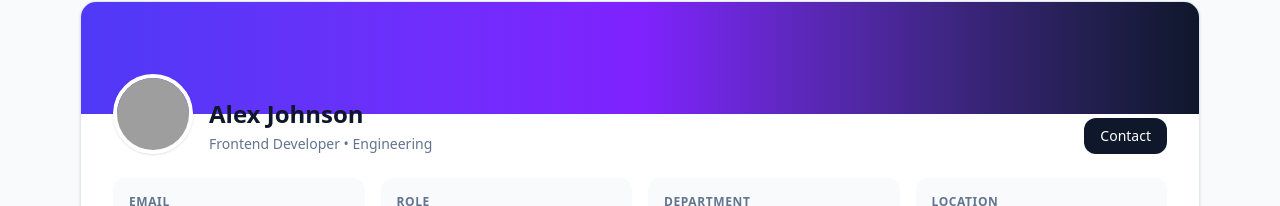
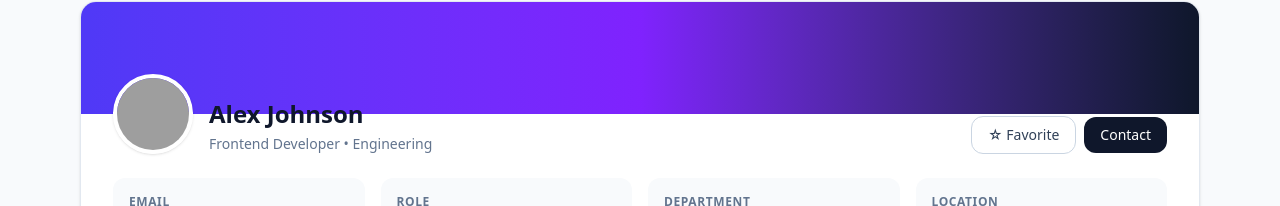
Before and after one commit to Sauce2882/Filoteo_Practical, a React (Vite) app: page /team/1 in a window 1280 px wide. Shown: the part 143-349 px from the top of the page. Built offline with nearby package versions, Linux system fonts and the light colour scheme; grey boxes are pictures that could not be loaded.

Commit message:
feat: add favorite toggle to user profile

```diff
--- a/src/pages/UserProfile.jsx
+++ b/src/pages/UserProfile.jsx
@@ -1,5 +1,7 @@
 import { Link, useParams } from "react-router-dom";
+import EmptyState from "../components/EmptyState.jsx";
 import TeamMemberCard from "../components/TeamMemberCard.jsx";
+import useFavorites from "../hooks/useFavorites.js";
 import { getUserById, users } from "../data/users.js";
 
 function getInitials(name) {
@@ -14,28 +16,19 @@ function getInitials(name) {
 export default function UserProfile() {
   const { id } = useParams();
   const user = getUserById(id);
+  const { isFavorite, toggleFavorite } = useFavorites();
 
   if (!user) {
     return (
-      <div className="flex flex-col items-center rounded-2xl border border-dashed border-slate-300 bg-white px-6 py-16 text-center dark:border-slate-700 dark:bg-slate-900">
-        <span className="flex h-14 w-14 items-center justify-center rounded-full bg-slate-100 text-2xl dark:bg-slate-800">
-          🔍
-        </span>
-        <h1 className="mt-4 text-lg font-semibold text-slate-900 dark:text-white">Member not found</h1>
-        <p className="mt-1 max-w-sm text-sm text-slate-500 dark:text-slate-400">
-          No team member exists with ID “{id}”. It may have been removed or the link
-          is incorrect.
-        </p>
-        <Link
-          to="/team"
-          className="mt-6 inline-flex items-center justify-center rounded-xl bg-slate-900 px-5 py-2.5 text-sm font-medium text-white transition hover:bg-indigo-600 dark:bg-indigo-600 dark:hover:bg-indigo-500"
-        >
-          Back to Team
-        </Link>
-      </div>
+      <EmptyState
+        icon="🔍"
+        title="Member not found"
+        message={`No team member exists with ID "${id}". It may have been removed or the link is incorrect.`}
+      />
     );
   }
 
+  const favorite = isFavorite(user.id);
   const teammates = users.filter((member) => member.id !== user.id).slice(0, 3);
 
   return (
@@ -74,12 +67,26 @@ export default function UserProfile() {
                 {user.role} • {user.department}
               </p>
             </div>
+            <div className="flex flex-wrap items-center gap-2">
+              <button
+                type="button"
+                onClick={() => toggleFavorite(user.id)}
+                aria-pressed={favorite}
+                className={`inline-flex items-center justify-center gap-1.5 rounded-xl px-4 py-2 text-sm font-medium transition active:scale-95 ${
+                  favorite
+                    ? "bg-amber-400 text-white hover:bg-amber-500"
+                    : "border border-slate-300 text-slate-700 hover:border-amber-400 hover:text-amber-600 dark:border-slate-600 dark:text-slate-200 dark:hover:border-amber-400 dark:hover:text-amber-400"
+                }`}
+              >
+                {favorite ? "★ Favorited" : "☆ Favorite"}
+              </button>
               <a
                 href={`mailto:${user.email}`}
                 className="inline-flex items-center justify-center rounded-xl bg-slate-900 px-4 py-2 text-sm font-medium text-white transition hover:bg-indigo-600 dark:bg-indigo-600 dark:hover:bg-indigo-500"
               >
                 Contact
               </a>
+            </div>
           </div>
 
           <div className="mt-6 grid gap-4 sm:grid-cols-2 lg:grid-cols-4">
```
Lines whose indentation alone changed are shown as unchanged.
